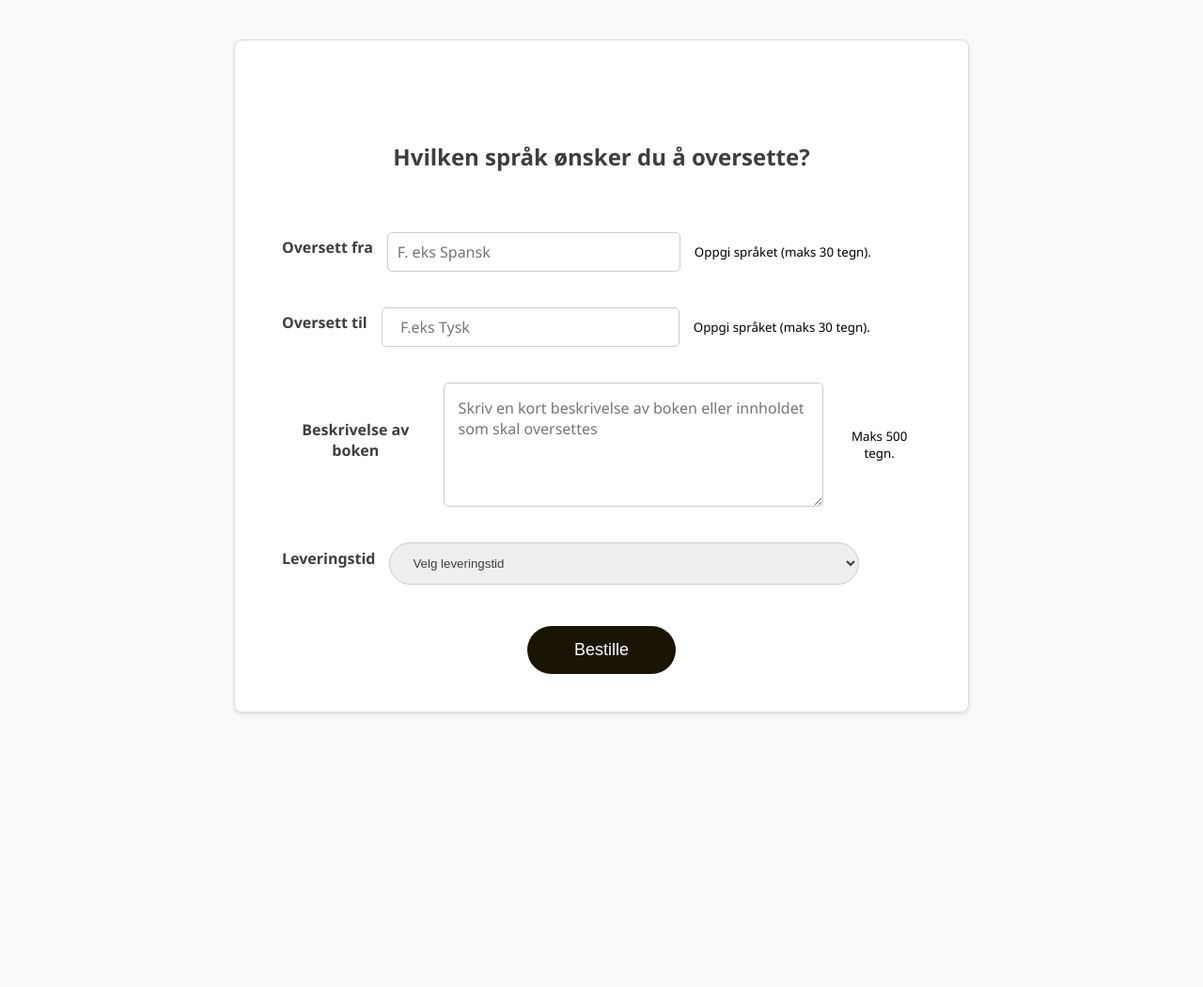
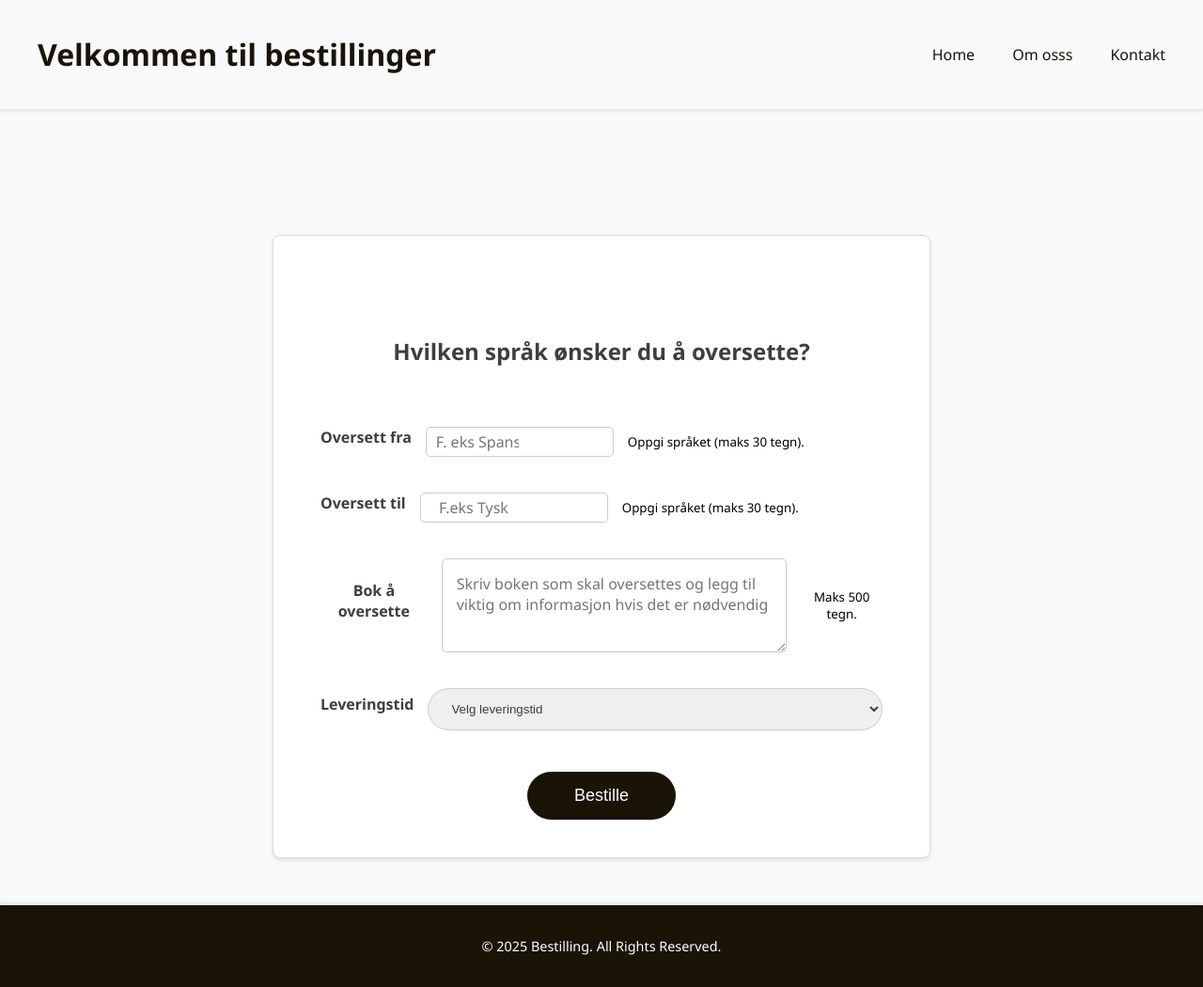
Before and after one commit to lauryteey/Ordering-books, a Flask app: page /bestilling in a window 1280 px wide. Shown: the whole page at 94% size. Before the commit the page ends 760 px from the top, so only its background shows below. Run offline with Flask 3, Linux system fonts and the light colour scheme.

```diff
--- a/Static/CSS/bekreftelse.css
+++ b/Static/CSS/bekreftelse.css
@@ -48,7 +48,7 @@ button {
     border: none;
     background-color: var(--sort);
     color: white;
-    border-radius: 0px;
+    border-radius: 25px;
     cursor: pointer;
 }
 
--- a/Static/CSS/bestillinger.css
+++ b/Static/CSS/bestillinger.css
@@ -1,8 +1,13 @@
+* {
+    box-sizing: border-box;
+}
+
 body {
     margin: 0;
     padding: 0;
     background-color: var(--Hvitt-ikke-så-hvitt);
     display: flex;
+    flex-direction: column;
     justify-content: center;
     align-items: center;
     height: 100vh;
@@ -140,3 +145,80 @@ textarea {
     padding-right: 100px;
     align-items: center;
 }
+
+
+/*Header and footer styling*/
+header {
+    background-color: var(--Hvitt-ikke-så-hvitt);
+    color: var(--sort);
+    padding: 15px 20px;
+    box-shadow: 0 2px 4px rgba(0, 0, 0, 0.1);
+    position: fixed;
+    top: 0;
+    width: 100%;
+    z-index: 1000;
+}
+
+.header-container {
+    display: flex;
+    justify-content: space-between;
+    align-items: center;
+    max-width: 1200px;
+    margin: 0 auto;
+}
+
+.header h1 {
+    margin: 0;
+    font-size: 1.5rem;
+}
+
+.nav-links {
+    list-style: none;
+    display: flex;
+    gap: 40px;
+    margin: 0;
+    padding: 0;
+}
+
+.nav-links li {
+    display: inline;
+}
+
+.nav-links a {
+    color: var(--sort);
+    text-decoration: none;
+    font-size: 1rem;
+
+}
+
+.nav-links a:hover {
+    background-color: #191406;
+    color: var(--hvitt);
+    padding-top: 7px;
+    padding-bottom: 9px;
+    padding-left: 10px;
+    padding-right: 10px;
+    border-radius: 20px;
+    transition: 0.2s;
+}
+
+/* Content (adjust spacing to avoid overlap with header and footer) */
+.content {
+    padding-top: 500px; /* Add space below the fixed header */
+    padding-bottom: 50px; /* Add space above the fixed footer */
+    margin: 0 auto;
+    max-width: 800px; /* Center the content and set a max width */
+}
+
+/* Footer */
+footer {
+    background-color: var(--sort);
+    color: var(--hvitt);
+    text-align: center;
+    padding: 20px;
+    width: 100%;
+    font-size: 0.9rem;
+    box-shadow: 0 -2px 4px rgba(0, 0, 0, 0.1);
+    justify-content: end;
+
+}
--- a/Templates/bestillinger.html
+++ b/Templates/bestillinger.html
@@ -10,29 +10,44 @@
 
 <body>
 
+    <header>
+        <div class="header-container">
+            <h1>Velkommen til bestillinger</h1>
+            <nav>
+                <ul class="nav-links">
+                    <li><a href="#home">Home</a></li>
+                    <li><a href="#services">Om osss</a></li>
+                    <li><a href="#contact">Kontakt</a></li>
+                </ul>
+            </nav>
+        </div>
+    </header>
+
+    <div class="content">
+
         <form class="container" id="bestillingForm">
             <h1>Hvilken språk ønsker du å oversette?</h1>
 
             <div class="form-group">
                 <label for="translate_from">Oversett fra</label>
-            <input type="text" id="translate_from" name="translate_from"
-                placeholder="F. eks Spansk" maxlength="30" required>
+                <input type="text" id="translate_from" name="translate_from" placeholder="F. eks Spansk" maxlength="30"
+                    required>
                 <small>Oppgi språket (maks 30 tegn).</small>
             </div>
 
             <div class="form-group">
                 <label for="translate_to">Oversett til</label>
-            <input type="text" id="translate_to" name="translate_to" placeholder=" F.eks Tysk"
-                maxlength="30" required>
+                <input type="text" id="translate_to" name="translate_to" placeholder=" F.eks Tysk" maxlength="30"
+                    required>
                 <small>Oppgi språket (maks 30 tegn).</small>
             </div>
 
             <!-- beskrivelse -->
             <div class="form-group">
-            <label for="description">Beskrivelse av boken</label>
+                <label for="description">Bok å oversette</label>
                 <textarea id="description" name="description"
-                placeholder="Skriv en kort beskrivelse av boken eller innholdet som skal oversettes" maxlength="500"
-                rows="5" required></textarea>
+                    placeholder="Skriv boken som skal oversettes og legg til viktig om informasjon hvis det er nødvendig"
+                    maxlength="500" rows="5" required></textarea>
                 <small>Maks 500 tegn.</small>
             </div>
 
@@ -49,10 +64,16 @@
             </div>
 
             <div class="apply-button">
-            <button type="submit">Bestille<s</button>
+                <button type="submit">Bestille</button>
             </div>
             <div id="message" class="error-message"></div> <!-- Container for meldingen -->
+
         </form>
+
+    </div>
+    <footer>
+        <p>&copy; 2025 Bestilling. All Rights Reserved.</p>
+    </footer>
 
     <script src="{{url_for('static', filename='js/bestillinger.js')}}"></script>
 
--- a/app.py
+++ b/app.py
@@ -9,7 +9,7 @@ app.secret_key = 'Hei, secret key'  # En tilfeldig nøkkel som brukes for å kry
 
 # Kobler til en Mariadb-database
 conn = mysql.connector.connect(
-    host="10.0.0.19",         # IP-adressen til databasen (her er det en lokal maskin).
+    host="10.2.4.56",         # IP-adressen til databasen (her er det en lokal maskin).
     user="oppdrag_user",     # Brukernavnet som brukes til å koble til databasen.
     password="123",           # Passordet til databasen.
     database="oppdrag"       # Navnet på databasen som brukes
```
Also changed, not shown: 5 other files. Lines whose indentation alone changed are shown as unchanged.
